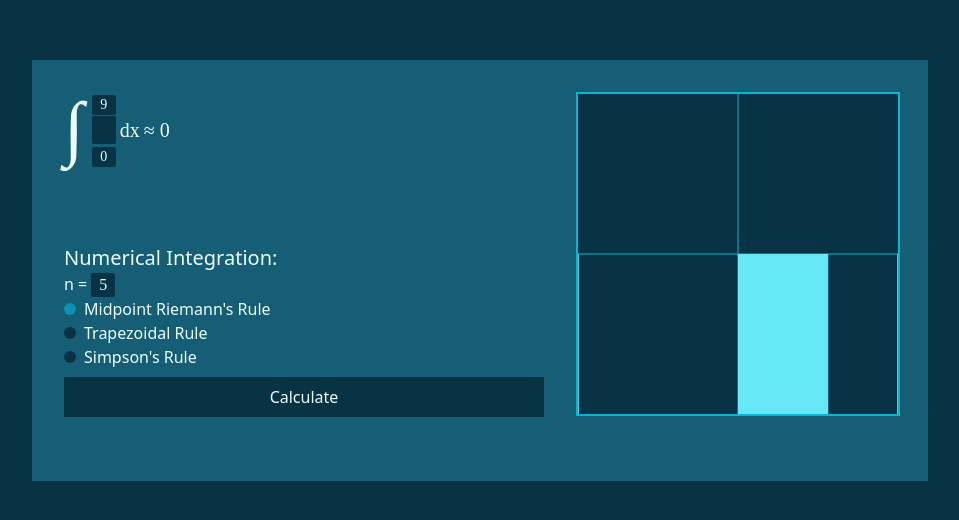
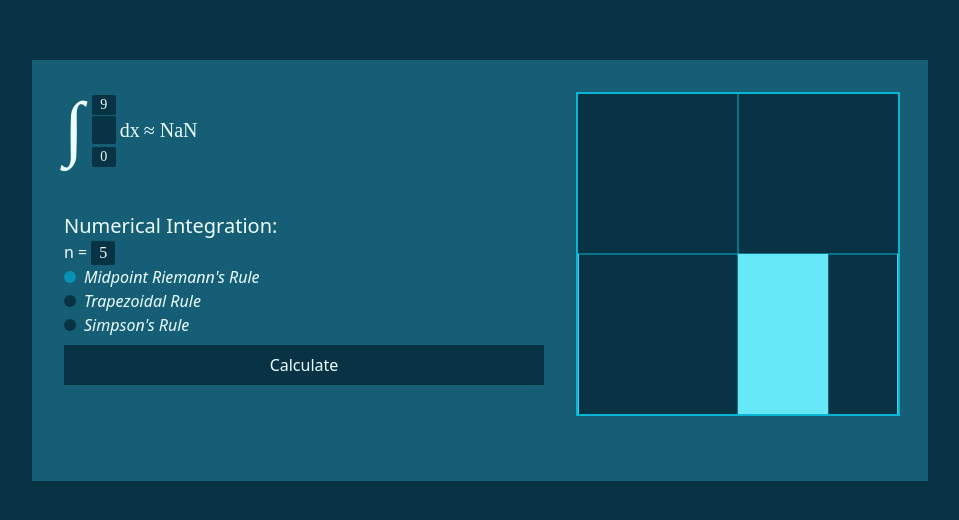
Before and after one commit to kolostring/integral-calculator, a React (Vite) app: page / in a window 1280 px wide. Shown: the part 130-650 px from the top of the page, without its empty margins (160-1119 px from the left). Built offline with nearby package versions, Linux system fonts and the light colour scheme.

Commit message:
refactor: use only one state to manage the form and update it once submit

```diff
--- a/src/App.tsx
+++ b/src/App.tsx
@@ -6,15 +6,37 @@ import SimpsonRule from "./services/integralSolver/SimpsonRule";
 import TrapezoidalRule from "./services/integralSolver/trapezoidalRule";
 import IntegralGrapher from "./components/IntegralGrapher";
 
-const integralSolvers = [MidpointRemannSum, TrapezoidalRule, SimpsonRule];
+const integralSolvers = {
+  midpoint: MidpointRemannSum,
+  trapezoidal: TrapezoidalRule,
+  simpsons: SimpsonRule,
+};
+
+type FormFields = {
+  expression: string;
+  integralFrom: number;
+  integralTo: number;
+  divisions: number;
+  integralSolver: "midpoint" | "trapezoidal" | "simpsons";
+};
+
+const initialForm: FormFields = {
+  expression: "",
+  integralFrom: 0,
+  integralTo: 9,
+  divisions: 5,
+  integralSolver: "midpoint",
+};
+
+const adaptInputWidth = (event: React.ChangeEvent<HTMLInputElement>) => {
+  const target = event.target;
+
+  target.style.width = "0px";
+  target.style.width = target.scrollWidth + "px";
+};
 
 function App() {
-  const [expression, setExpression] = useState("");
-  const [integralFrom, setIntegralFrom] = useState(0);
-  const [integralTo, setIntegralTo] = useState(9);
-  const [divisions, setDivisions] = useState(5);
-  const [integralSolver, setIntegralSolver] = useState(0);
-  const [integral, setIntegral] = useState(0);
+  const [form, setForm] = useState<FormFields>(initialForm);
 
   const parseExpression = (exp: string) => {
     const modexp = exp.replace(/(?<=[+\-*/^()]|^)-/g, "!");
@@ -30,175 +52,130 @@ function App() {
   };
 
   return (
-    <main className="flex items-center justify-center container lg:px-5 mx-auto h-[100svh]">
-      <section className="p-8 my-auto bg-cyan-800 w-full lg:w-fit lg:grid lg:grid-rows-[auto_auto] lg:grid-cols-[30rem_20rem] gap-8">
-        <div className="flex font-math font-normal h-min">
-          <h1 className="mb-4 mr-2 text-7xl">∫</h1>
+    <main className="container mx-auto flex h-[100svh] items-center justify-center lg:px-5">
+      <section className="my-auto w-full gap-8 bg-cyan-800 p-8 lg:grid lg:w-fit lg:grid-cols-[30rem_20rem] lg:grid-rows-[auto_auto]">
+        <form
+          action="/"
+          onSubmit={(event: React.FormEvent<HTMLFormElement>) => {
+            event.preventDefault();
+            const getNamedItem = (name: string) => {
+              const control = event.currentTarget.elements.namedItem(name);
+              if (!control || !("value" in control)) {
+                throw new Error(`Valid form control ${name} not found`);
+              }
+
+              return control;
+            };
+
+            const integralSolver = getNamedItem("integralSolver").value;
+
+            setForm({
+              expression: getNamedItem("expression").value,
+              integralFrom: Number.parseInt(getNamedItem("integralFrom").value),
+              integralTo: Number.parseInt(getNamedItem("integralTo").value),
+              divisions: Number.parseInt(getNamedItem("divisions").value),
+              integralSolver: integralSolver as
+                | "midpoint"
+                | "trapezoidal"
+                | "simpsons",
+            });
+          }}
+        >
+          <div className="flex h-min font-math font-normal">
+            <p className="mb-4 mr-2 text-7xl">∫</p>
             <div className="flex-col">
               <input
                 className="text-sm"
                 type="text"
-              id="to"
-              defaultValue={integralTo}
-              min={integralFrom}
-              onChange={(event) => {
-                const target = event.target;
-                const value = Math.max(parseFloat(target.value), integralFrom);
-                if (!isNaN(value)) {
-                  setIntegralTo(value);
-                }
-
-                target.style.width = "0px";
-                target.style.width = target.scrollWidth + "px";
-              }}
-              onBlur={(event) => {
-                const target = event.target;
-                target.value = integralTo + "";
-                target.style.width = "0px";
-                target.style.width = target.scrollWidth + "px";
-              }}
+                name="integralTo"
+                defaultValue={initialForm.integralTo}
+                onChange={adaptInputWidth}
               />
-            <div className="flex flex-wrap my-auto text-xl w-fit">
+              <div className="my-auto flex w-fit flex-wrap text-xl">
                 <input
                   className="p-0"
                   type="text"
-                id="expression"
-                onBlur={(event) => {
-                  setExpression(event.target.value);
-                }}
-                onChange={(event) => {
-                  const target = event.target;
-                  target.style.width = "0px";
-                  target.style.width = target.scrollWidth + "px";
-                }}
+                  name="expression"
+                  defaultValue={initialForm.expression}
+                  onChange={adaptInputWidth}
                 />
                 <p className="ml-1">dx</p>
-              <p className="ml-1 shrink-0"> ≈ {integral}</p>
+                <p className="ml-1 shrink-0">
+                  {" ≈ "}
+                  {integralSolvers[form.integralSolver](
+                    (x) =>
+                      solvePostfix(
+                        ShuntingYard(parseExpression(form.expression)),
+                        x,
+                      ).result,
+                    form.integralFrom,
+                    form.integralTo,
+                    form.divisions,
+                  )}
+                </p>
               </div>
               <input
                 className="text-sm"
                 type="text"
-              id="from"
-              defaultValue={integralFrom}
-              max={integralTo}
-              onChange={(event) => {
-                const target = event.target;
-                const value = Math.min(parseFloat(target.value), integralTo);
-                if (!isNaN(value)) {
-                  setIntegralFrom(value);
-                }
-
-                target.style.width = "0px";
-                target.style.width = target.scrollWidth + "px";
-              }}
-              onBlur={(event) => {
-                const target = event.target;
-                target.value = integralFrom + "";
-                target.style.width = "0px";
-                target.style.width = target.scrollWidth + "px";
-              }}
+                name="integralFrom"
+                defaultValue={initialForm.integralFrom}
+                onChange={adaptInputWidth}
               />
             </div>
           </div>
 
-        <div className="col-start-1 my-8 ">
+          <div className="col-start-1 my-8">
             <h1 className="text-xl font-medium">Numerical Integration:</h1>
             <label className="pr-1 text-end" htmlFor="to">
               n =
             </label>
             <input
               type="text"
-            id="divisions"
+              name="divisions"
               className="bg-transparent"
-            min={integralSolver === 2 ? 2 : 1}
-            step={integralSolver === 2 ? 2 : 1}
-            defaultValue={divisions}
-            onChange={(event) => {
-              const target = event.target;
-              let value = Math.max(parseInt(target.value), 1);
-
-              if (!isNaN(value)) {
-                if (integralSolver === 2) {
-                  value += value % 2;
-                }
-
-                setDivisions(value);
-              }
-
-              target.style.width = "0px";
-              target.style.width = target.scrollWidth + "px";
-            }}
-            onBlur={(event) => {
-              const target = event.target;
-              target.value = divisions + "";
-              target.style.width = "0px";
-              target.style.width = target.scrollWidth + "px";
-            }}
+              defaultValue={initialForm.divisions}
+              onChange={adaptInputWidth}
             />
             <div className="">
+              <label className="cursor-pointer">
                 <input
                   type="radio"
-              checked={integralSolver === 0}
-              onChange={() => setIntegralSolver(0)}
-              id="midpoint"
+                  name="integralSolver"
+                  value="midpoint"
+                  defaultChecked
                 />
-            <label className="cursor-pointer" htmlFor="midpoint">
-              Midpoint Riemann's Rule
+                <i>Midpoint Riemann's Rule</i>
               </label>
             </div>
 
             <div className="">
-            <input
-              type="radio"
-              checked={integralSolver === 1}
-              onChange={() => setIntegralSolver(1)}
-              id="trapezoidal"
-            />
-            <label className="cursor-pointer" htmlFor="trapezoidal">
-              Trapezoidal Rule
+              <label className="cursor-pointer">
+                <input type="radio" name="integralSolver" value="trapezoidal" />
+                <i>Trapezoidal Rule</i>
               </label>
             </div>
 
             <div className="">
-            <input
-              type="radio"
-              checked={integralSolver === 2}
-              onChange={() => {
-                setIntegralSolver(2);
-                setDivisions(divisions + (divisions % 2));
-              }}
-              id="simpson"
-            />
-            <label className="cursor-pointer" htmlFor="simpson">
-              Simpson's Rule
+              <label className="cursor-pointer">
+                <input type="radio" name="integralSolver" value="simpsons" />
+                <i>Simpson's Rule</i>
               </label>
             </div>
 
             <button
-            className="w-full bg-cyan-950 hover:bg-cyan-300 hover:text-cyan-900 active:bg-cyan-200 active:text-cyan-900 transition-colors py-2 mt-2"
-            onClick={() => {
-              const exp = ShuntingYard(parseExpression(expression));
-              setIntegral(
-                integralSolvers[integralSolver](
-                  (x) => {
-                    return solvePostfix(exp, x).result;
-                  },
-                  integralFrom,
-                  integralTo,
-                  divisions
-                )
-              );
-            }}
+              className="mt-2 w-full bg-cyan-950 py-2 transition-colors hover:bg-cyan-300 hover:text-cyan-900 active:bg-cyan-200 active:text-cyan-900"
+              type="submit"
             >
               Calculate
             </button>
           </div>
+        </form>
 
-        <div className="box-content col-start-2 row-span-2 row-start-1 border-2 mx-auto bg-cyan-950 border-cyan-500 w-full aspect-square">
+        <div className="col-start-2 row-span-2 row-start-1 mx-auto box-content aspect-square w-full border-2 border-cyan-500 bg-cyan-950">
           <IntegralGrapher
-            parsedExpression={parseExpression(expression)}
-            integralFrom={integralFrom}
-            integralTo={integralTo}
+            parsedExpression={parseExpression(form.expression)}
+            integralFrom={form.integralFrom}
+            integralTo={form.integralTo}
           />
         </div>
       </section>
```
Lines whose indentation alone changed are shown as unchanged.
